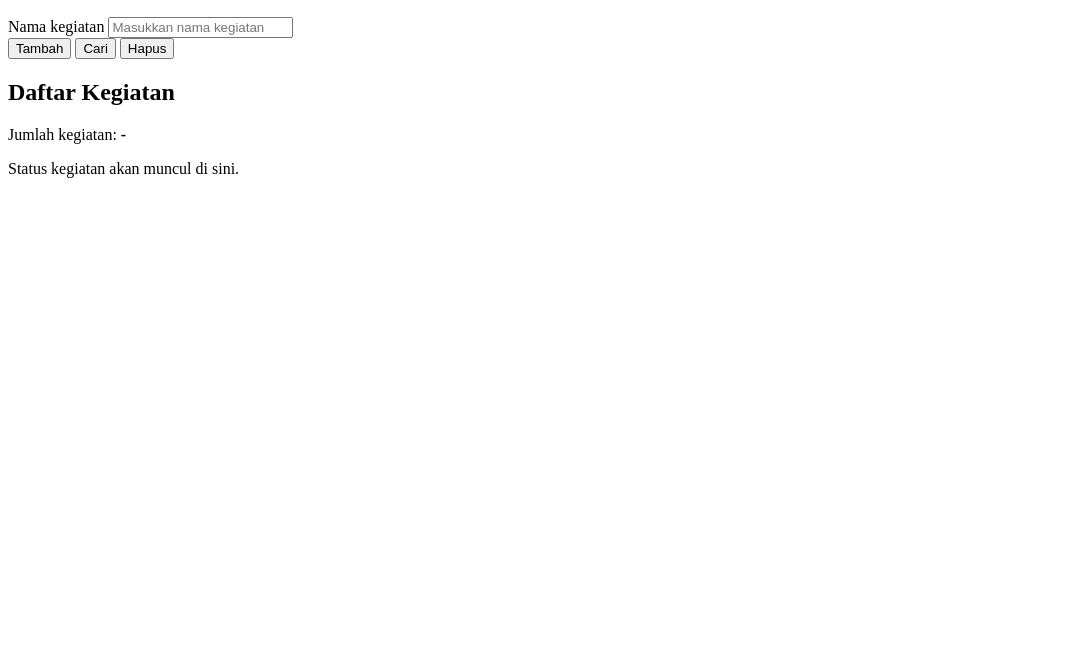
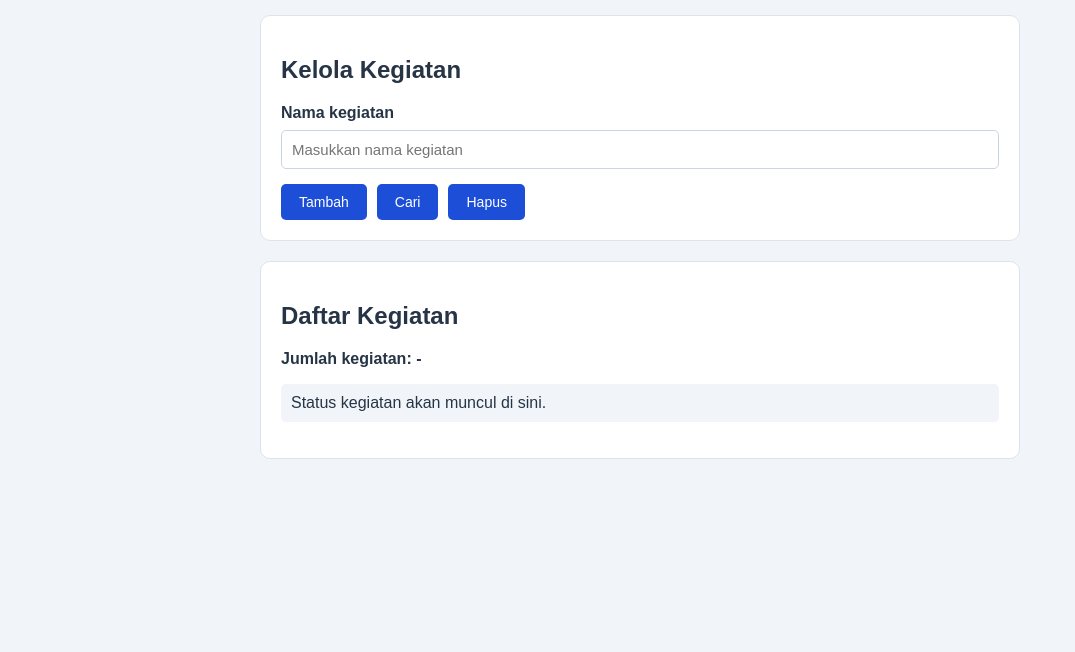
Before and after one commit to renolangit-web/ProyekAkhir_2026_4466, a plain HTML site: page index.html in a window 1280 px wide. Shown: the part 148-800 px from the top of the page, without its empty margins (0-1075 px from the left). Drawn offline with Linux system fonts and the light colour scheme.

Commit message:
Menyelesaikan tampilan css

```diff
--- a/style.css
+++ b/style.css
@@ -14,52 +14,100 @@
 /* TODO CSS-01: Atur jenis font, warna teks, warna latar belakang,
    margin, dan padding dasar halaman. */
 body {
+  font-family: Arial, sans-serif;
+  color: #263445;
+  background-color: #f1f5f9;
+  margin: 0;
+  padding: 20px;
 }
 
 /* TODO CSS-02: Atur lebar konten, posisi, padding, margin,
    border dan border-radius seperlunya. */
 .container {
+  max-width: 800px;
+  margin: 0 auto;
+  padding: 20px;
 }
 
 .kepala-halaman {
+  text-align: center;
+  margin-bottom: 25px;
 }
 
 .panel {
+  background-color: white;
+  padding: 20px;
+  margin-bottom: 20px;
+  border: 1px solid #dbe3ec;
+  border-radius: 10px;
 }
 
 /* TODO CSS-03: Atur ukuran input, padding, jarak antar elemen,
    warna tombol, dan tampilan yang konsisten. */
 .form-baris {
+  display: flex;
+  flex-direction: column;
+  gap: 8px;
+  margin-bottom: 15px;
 }
 
 .form-baris label {
+  font-weight: bold;
 }
 
 .form-baris input {
+  padding: 10px;
+  border: 1px solid #cbd5e1;
+  border-radius: 5px;
+  font-size: 15px;
 }
 
 .aksi {
+  display: flex;
+  gap: 10px;
+  flex-wrap: wrap;
 }
 
 .aksi button {
+  padding: 10px 18px;
+  border: none;
+  border-radius: 5px;
+  background-color: #1d4ed8;
+  color: white;
+  cursor: pointer;
+  font-size: 14px;
 }
 
 /* TODO CSS-04: Rapikan daftar kegiatan, jumlah kegiatan, dan pesan
    status. Bedakan tampilan status berhasil dan gagal. */
 #daftarKegiatan {
+  padding-left: 25px;
 }
 
 #daftarKegiatan li {
+  padding: 8px;
+  margin-bottom: 5px;
+  background-color: #f1f5f9;
+  border-radius: 5px;
 }
 
 .ringkasan {
+  margin-top: 15px;
+  font-weight: bold;
 }
 
 #pesanStatus {
+  padding: 10px;
+  border-radius: 5px;
+  background-color: #f1f5f9;
 }
 
 #pesanStatus.berhasil {
+  color: #166534;
+  background-color: #dcfce7;
 }
 
 #pesanStatus.gagal {
+  color: #991b1b;
+  background-color: #fee2e2;
 }
```
